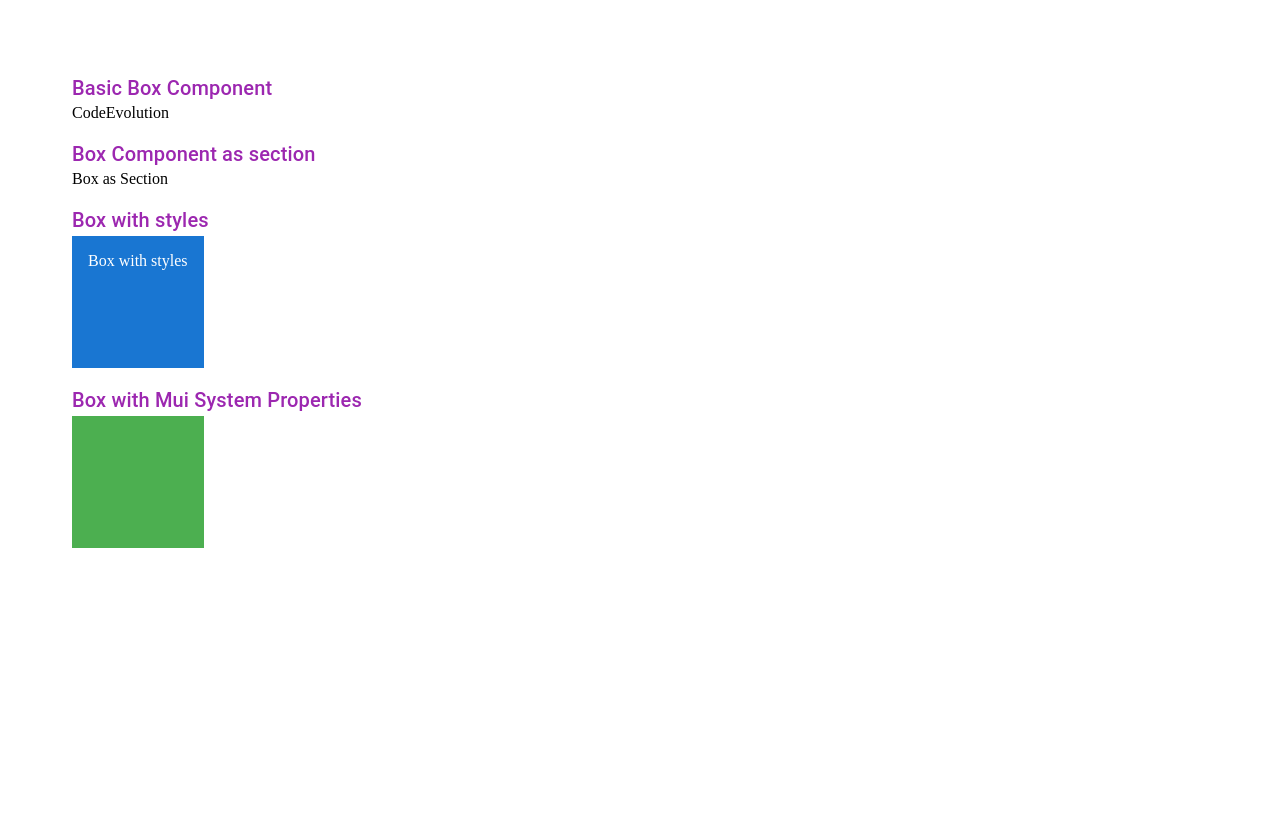
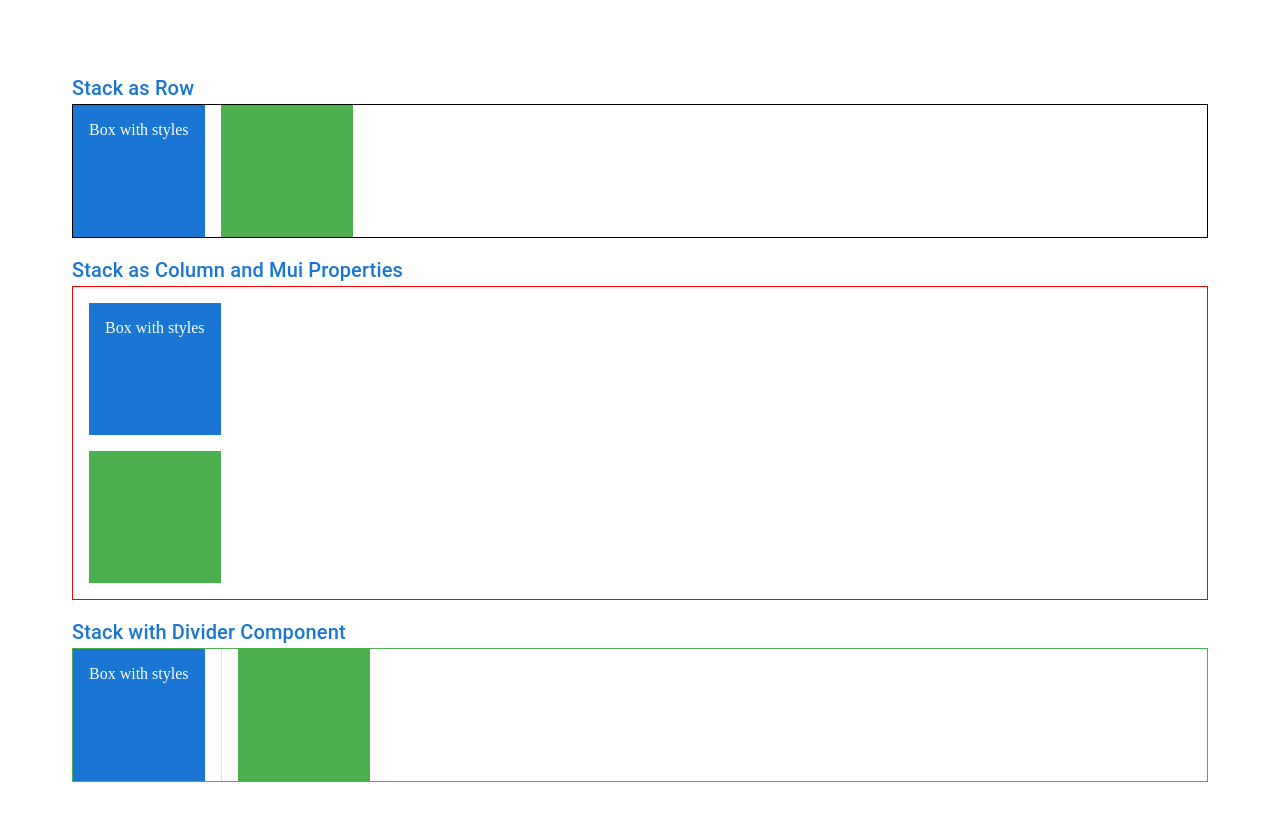
Before and after one commit to priyak1203/React-MUI, a React (Vite) app in the folder JS-Examples/: page / in a window 1280 px wide. Shown: the top 820 px of the page. Built offline with nearby package versions, Linux system fonts and the light colour scheme.

Commit message:
stack component and its usage

```diff
--- a/JS-Examples/src/App.jsx
+++ b/JS-Examples/src/App.jsx
@@ -7,6 +7,7 @@ import {
   MuiRating,
   MuiRatingGroup,
   MuiSelect,
+  MuiStack,
   MuiSwitch,
   MuiTextField,
   MuiToggleButton,
@@ -27,7 +28,8 @@ function App() {
       {/* <MuiRating />
       <MuiRatingGroup /> */}
       {/* <MuiAutoComplete /> */}
-      <MuiBox />
+      {/* <MuiBox /> */}
+      <MuiStack />
     </div>
   );
 }
--- /dev/null
+++ b/JS-Examples/src/components/MuiStack.jsx
@@ -0,0 +1,107 @@
+import { Box, Divider, Stack, Typography } from '@mui/material';
+
+const MuiStack = () => {
+  return (
+    <Stack spacing={2}>
+      {/* Stack as Row */}
+      <Stack>
+        <Typography variant="h6" color="primary">
+          Stack as Row
+        </Typography>
+        <Stack sx={{ border: '1px solid ' }} direction="row" spacing={2}>
+          <Box
+            component="span"
+            sx={{
+              backgroundColor: 'primary.main',
+              color: 'white',
+              width: '100px',
+              height: '100px',
+              padding: '16px',
+              '&:hover': {
+                backgroundColor: 'primary.light',
+              },
+            }}
+          >
+            Box with styles
+          </Box>
+          <Box
+            display="flex"
+            width="100px"
+            height="100px"
+            bgcolor="success.light"
+            p={2}
+          ></Box>
+        </Stack>
+      </Stack>
+
+      {/* Stack as Column and Mui Properties */}
+      <Stack>
+        <Typography variant="h6" color="primary">
+          Stack as Column and Mui Properties
+        </Typography>
+        <Stack border="1px solid red" p={2} direction="column" spacing={2}>
+          <Box
+            component="span"
+            sx={{
+              backgroundColor: 'primary.main',
+              color: 'white',
+              width: '100px',
+              height: '100px',
+              padding: '16px',
+              '&:hover': {
+                backgroundColor: 'primary.light',
+              },
+            }}
+          >
+            Box with styles
+          </Box>
+          <Box
+            display="flex"
+            width="100px"
+            height="100px"
+            bgcolor="success.light"
+            p={2}
+          ></Box>
+        </Stack>
+      </Stack>
+
+      {/* Stack with Divider Component*/}
+      <Stack>
+        <Typography variant="h6" color="primary">
+          Stack with Divider Component
+        </Typography>
+        <Stack
+          sx={{ border: '1px solid ', borderColor: 'success.light' }}
+          direction="row"
+          spacing={2}
+          divider={<Divider orientation="vertical" flexItem />}
+        >
+          <Box
+            component="span"
+            sx={{
+              backgroundColor: 'primary.main',
+              color: 'white',
+              width: '100px',
+              height: '100px',
+              padding: '16px',
+              '&:hover': {
+                backgroundColor: 'primary.light',
+              },
+            }}
+          >
+            Box with styles
+          </Box>
+          <Box
+            display="flex"
+            width="100px"
+            height="100px"
+            bgcolor="success.light"
+            p={2}
+          ></Box>
+        </Stack>
+      </Stack>
+    </Stack>
+  );
+};
+
+export default MuiStack;
--- a/JS-Examples/src/components/index.js
+++ b/JS-Examples/src/components/index.js
@@ -6,6 +6,7 @@ export { default as MuiRadioButton } from './MuiRadioButton';
 export { default as MuiRating } from './MuiRating';
 export { default as MuiRatingGroup } from './MuiRatingGroup';
 export { default as MuiSelect } from './MuiSelect';
+export { default as MuiStack } from './MuiStack';
 export { default as MuiSwitch } from './MuiSwitch';
 export { default as MuiTextField } from './MuiTextField';
 export { default as MuiToggleButton } from './MuiToggleButton';
```
